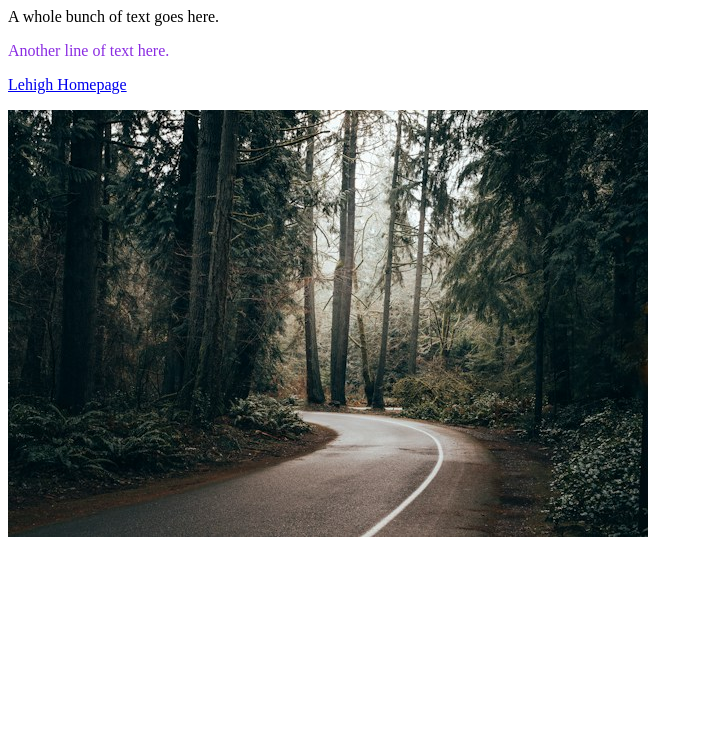
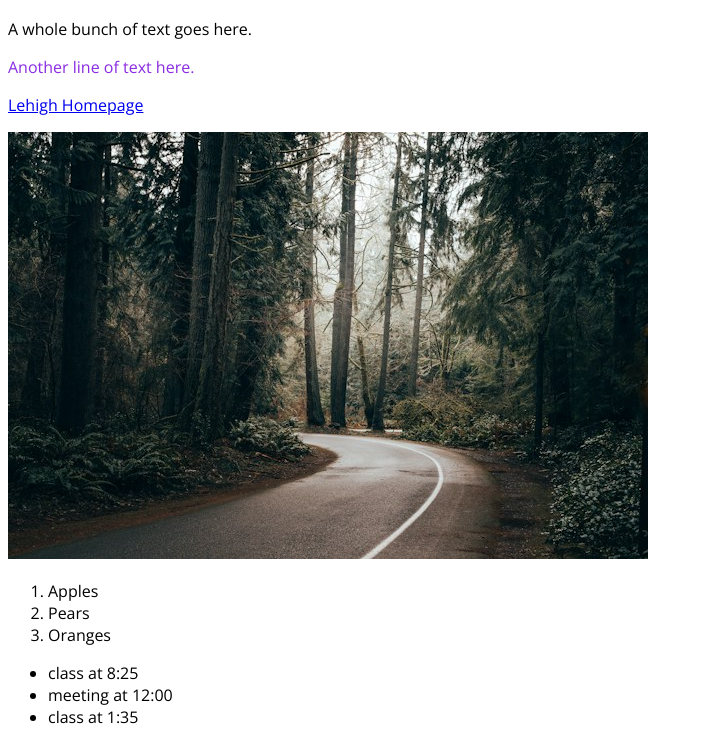
Before and after one commit to Lehigh-University-Design/hello-world-lar326, a plain HTML site: page labs/hello-world.html in a window 1280 px wide. Shown: the part 111-855 px from the top of the page, without its empty margins (0-703 px from the left). Before the commit the page ends 800 px from the top, so only its background shows below. Drawn offline with nearby package versions, Linux system fonts and the light colour scheme.

Commit message:
lab 3 html

```diff
--- a/css/style.css
+++ b/css/style.css
@@ -0,0 +1,5 @@
+body {
+  font-family: "Open Sans", sans-serif;
+  font-optical-sizing: auto;
+  font-style: normal;
+}
--- a/labs/hello-world.html
+++ b/labs/hello-world.html
@@ -4,6 +4,11 @@
 
     <head>
         <title>Hello World</title>
+
+        <link rel="preconnect" href="https://fonts.googleapis.com">
+        <link rel="preconnect" href="https://fonts.gstatic.com" crossorigin>
+        <link href="https://fonts.googleapis.com/css2?family=Open+Sans:ital,wght@0,300..800;1,300..800&display=swap" rel="stylesheet">
+        <link rel="stylesheet" href="../css/style.css">
     </head>
 
     <body>
@@ -13,7 +18,25 @@
         <!--comment-->
         <p style="color:blueviolet">Another line of text here.</p>
         <p> <a href="https://www2.lehigh.edu" title="Lehigh Home" target="_blank">Lehigh Homepage</a></p>
-        <img src="../images/road.jpg" />
+        <p><img src="../images/road.jpg"/></p>
+
+        <p>
+            <ol>
+                <li>Apples</li>
+                <li>Pears</li>
+                <li>Oranges</li>
+            </ol>
+        </p>
+        <p>
+            <ul>
+                <li>class at 8:25</li>
+                <li>meeting at 12:00</li>
+                <li>class at 1:35</li>
+            </ul>
+        </p>
+
+
+
     </body>
 
 </html>
```
